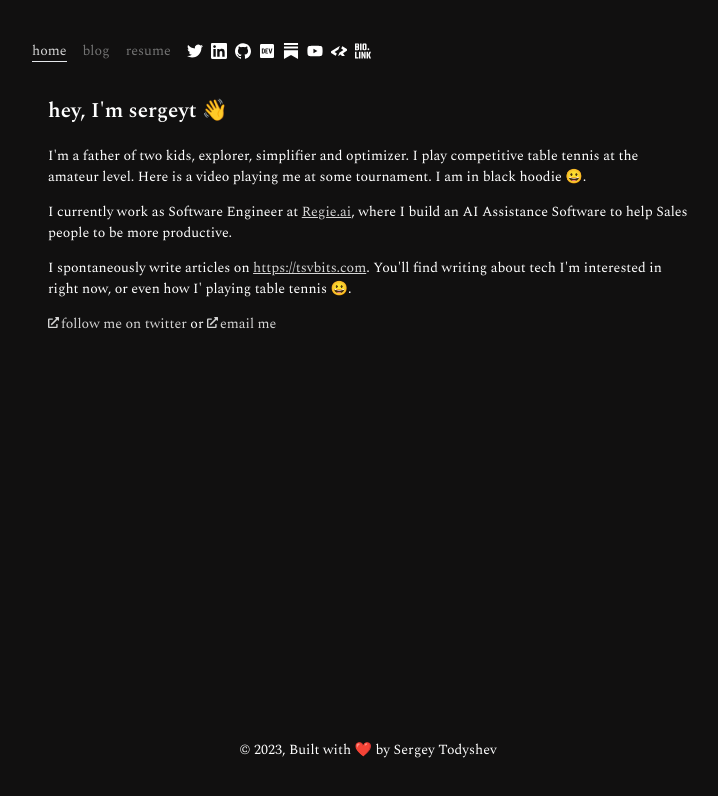
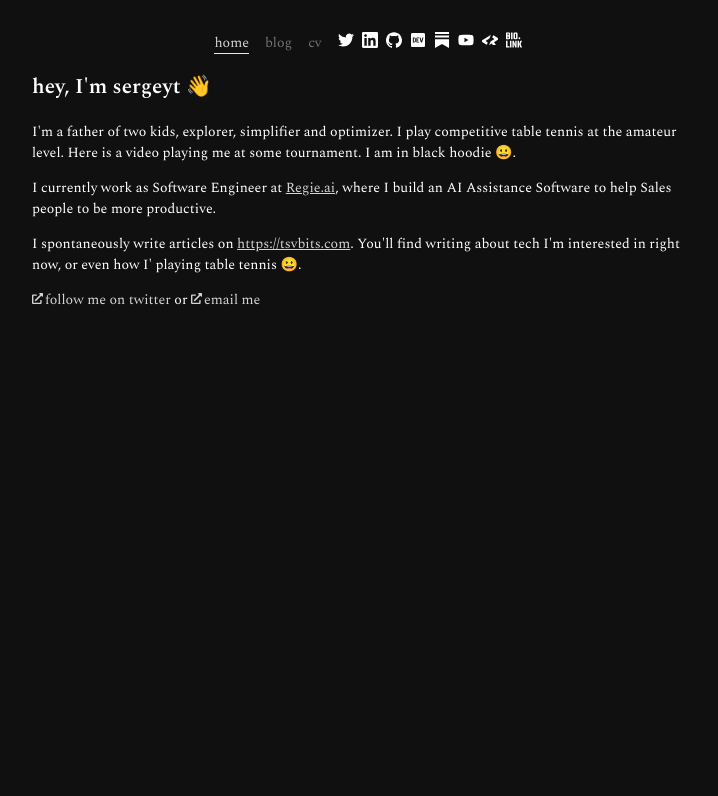
Before and after one commit to sergeyt/sergeyt-dev, a Next.js app: page / in a window 1280 px wide. Shown: the top 796 px of the page, without its empty margins (272-990 px from the left). Built offline with nearby package versions, Linux system fonts and the light colour scheme.

Commit message:
simplify layout

```diff
--- a/src/components/layout.module.css
+++ b/src/components/layout.module.css
@@ -1,14 +1,10 @@
 .page {
   width: 100vw;
   height: 100vh;
-  padding: 40px;
-  display: grid;
-  grid-template-columns: 1fr;
-  grid-template-rows: auto 1fr auto;
-  grid-template-areas:
-    "header"
-    "main"
-    "footer";
+  padding: 2rem 1rem;
+  display: flex;
+  flex-direction: column;
+  align-items: center;
   background-color: #111010;
   color: white;
   font-family: -apple-system-ui-serif, ui-serif, "Spectral", "Georgia", serif;
@@ -18,35 +14,21 @@
   overflow: hidden;
 }
 
-.header,
-.footer {
-  width: 672px;
-  margin-left: auto;
-  margin-right: auto;
+.header {
+  flex-shrink: 0;
+  flex-grow: 0;
+  max-width: 672px;
   display: flex;
-  align-items: center;
-}
-
-.header {
-  grid-area: header;
-}
-
-.footer {
-  grid-area: footer;
-  justify-content: center;
+  align-items: flex-start;
 }
 
 .main {
-  grid-area: main;
   overflow: auto;
-  width: 672px;
-  padding: 16px;
-  margin-left: auto;
-  margin-right: auto;
+  max-width: 672px;
 }
 
 .nav a {
-  margin-right: 16px;
+  margin-right: 1rem;
   color: #737373;
   text-decoration: none;
 }
--- a/src/components/layout.tsx
+++ b/src/components/layout.tsx
@@ -29,15 +29,12 @@ export default function RootLayout({ children }) {
             blog
           </Link>
           <Link href="https://tsvbits.com/resume" target="_blank">
-            resume
+            cv
           </Link>
         </div>
         <Links />
       </header>
       <main className={styles.main}>{children}</main>
-      <footer className={styles.footer}>
-        © 2023, Built with ❤️ by Sergey Todyshev
-      </footer>
     </div>
   );
 }
--- a/src/pages/index.tsx
+++ b/src/pages/index.tsx
@@ -2,9 +2,34 @@ import YouTube from "react-youtube";
 import Layout from "../components/layout";
 import { FaExternalLinkAlt as LinkIcon } from "../components/icons";
 
+const description = "Software Engineer. Table tennis player.";
+
 export const metadata = {
-  title: "SergeyT Blog",
-  description: "Low-code bits written by SergeyT",
+  title: {
+    default: "Sergey Todyshev",
+    template: "%s | Sergey Todyshev",
+  },
+  description,
+  metadataBase: new URL("https://sergeyt-dev"),
+  openGraph: {
+    title: "Sergey Todyshev",
+    description,
+    url: "https://sergeyt.dev",
+    siteName: "Sergey Todyshev",
+    locale: "en-US",
+    type: "website",
+  },
+  robots: {
+    index: true,
+    follow: true,
+    googleBot: {
+      index: true,
+      follow: true,
+      "max-video-preview": -1,
+      "max-image-preview": "large",
+      "max-snippet": -1,
+    },
+  },
 };
 
 export default function Home() {
@@ -16,7 +41,7 @@ export default function Home() {
         play competitive table tennis at the amateur level. Here is a video
         playing me at some tournament. I am in black hoodie 😀.
       </p>
-      <YouTube videoId="s7hXN47m8Ck" opts={{ height: "390", width: "640" }} />
+      <YouTube videoId="s7hXN47m8Ck" opts={{ width: "100%" }} />
       <p>
         I currently work as Software Engineer at{" "}
         <a href="https://www.regie.ai" target="_blank">
```
